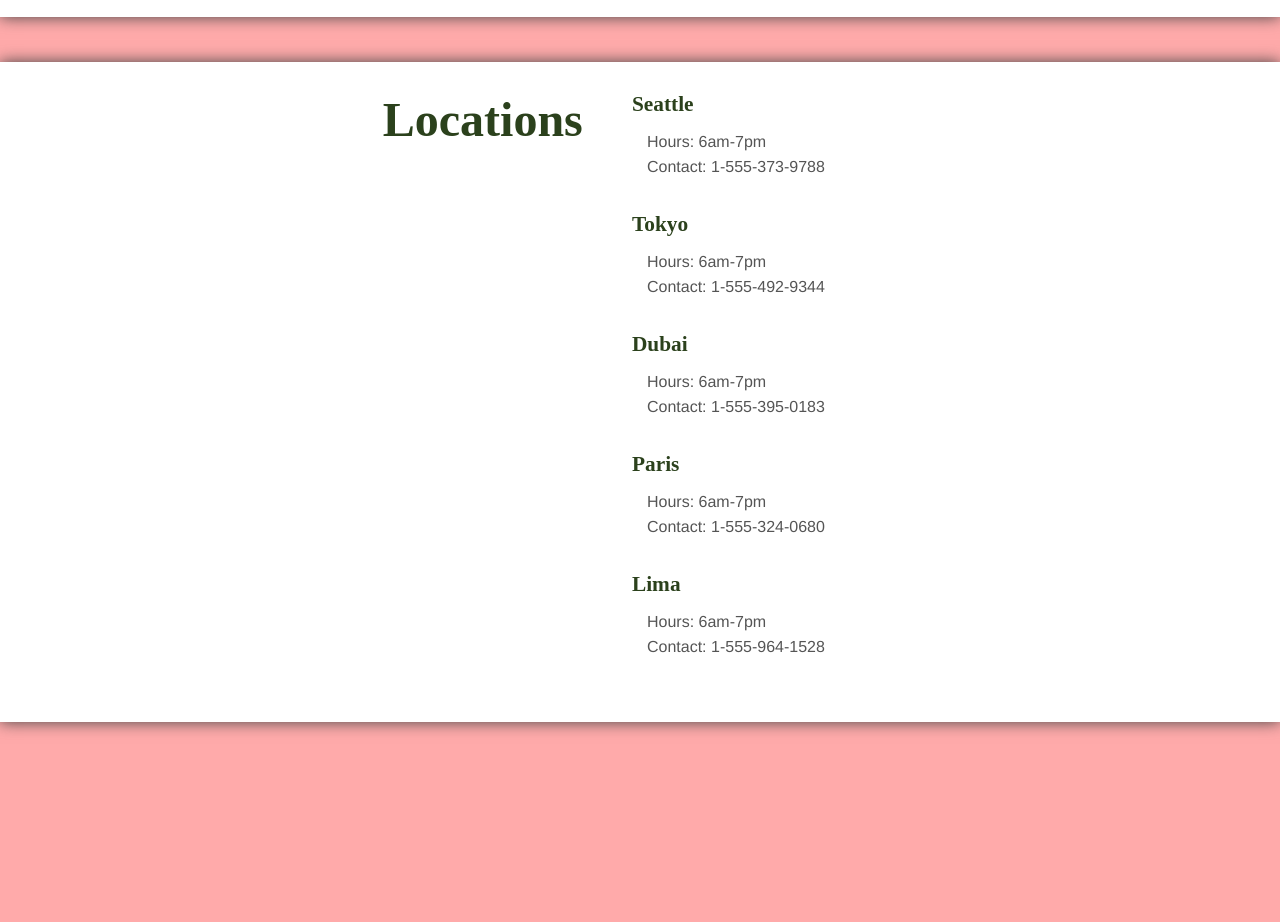
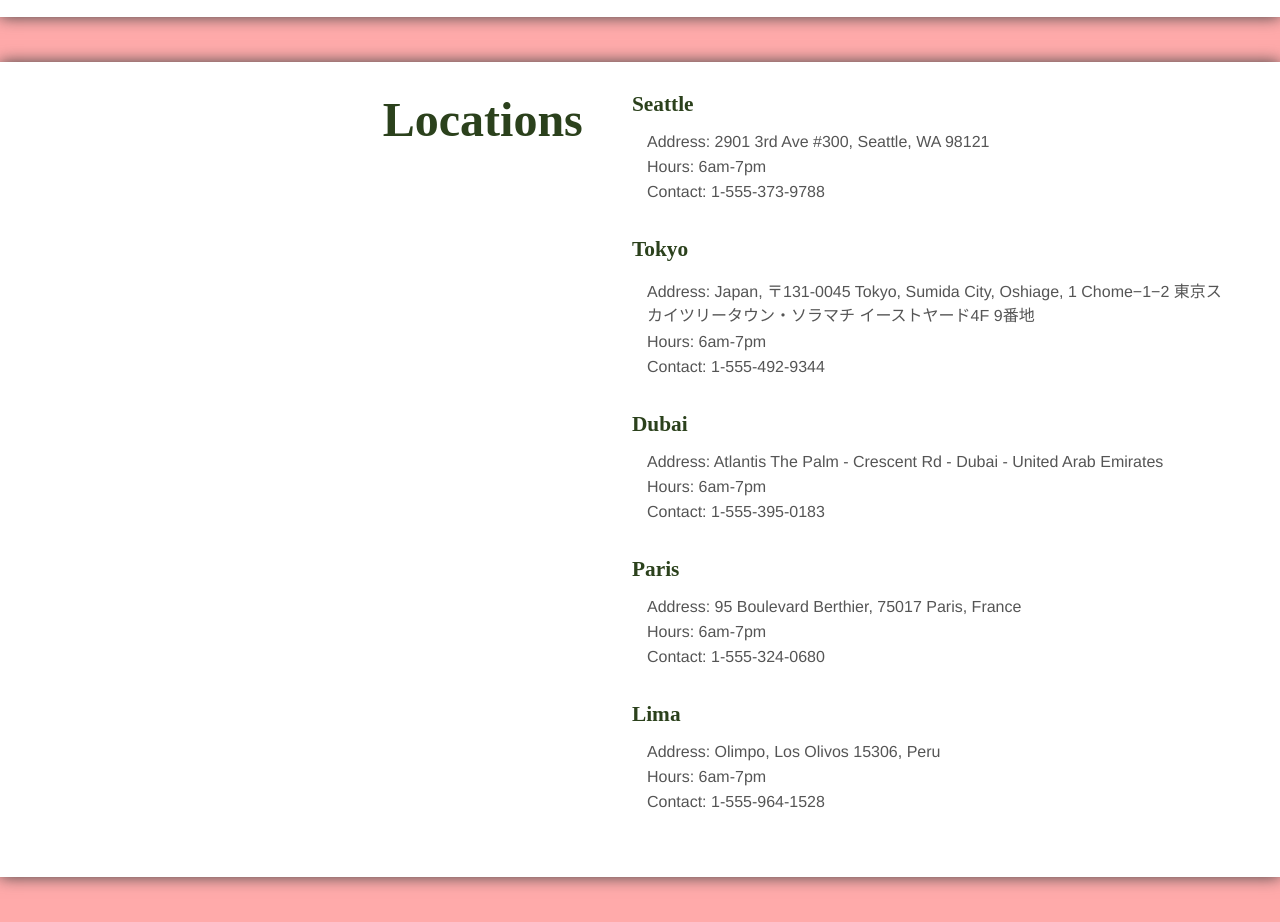
Before and after one commit to brody-rebne/cookie-stand, a plain HTML site: page index.html in a window 1280 px wide. Shown: the part 2680-3602 px from the top of the page. Before the commit the page ends 3447 px from the top, so only its background shows below. Drawn offline with Linux system fonts and the light colour scheme; a web font is replaced by a local one.

Commit message:
added addresses

```diff
--- a/index.html
+++ b/index.html
@@ -70,6 +70,7 @@
         <div>
           <h4>Seattle</h4>
           <ul>
+            <li>Address: 2901 3rd Ave #300, Seattle, WA 98121</li>
             <li>Hours: 6am-7pm</li>
             <li>Contact: 1-555-373-9788</li>
           </ul>
@@ -77,6 +78,7 @@
         <div>
           <h4>Tokyo</h4>
           <ul>
+            <li>Address: Japan, 〒131-0045 Tokyo, Sumida City, Oshiage, 1 Chome−1−2 東京スカイツリータウン・ソラマチ イーストヤード4F 9番地</li>
             <li>Hours: 6am-7pm</li>
             <li>Contact: 1-555-492-9344</li>
           </ul>
@@ -84,6 +86,7 @@
         <div>
           <h4>Dubai</h4>
           <ul>
+            <li>Address: Atlantis The Palm - Crescent Rd - Dubai - United Arab Emirates</li>
             <li>Hours: 6am-7pm</li>
             <li>Contact: 1-555-395-0183</li>
           </ul>
@@ -91,6 +94,7 @@
         <div>
           <h4>Paris</h4>
           <ul>
+            <li>Address: 95 Boulevard Berthier, 75017 Paris, France</li>
             <li>Hours: 6am-7pm</li>
             <li>Contact: 1-555-324-0680</li>
           </ul>
@@ -98,6 +102,7 @@
         <div>
           <h4>Lima</h4>
           <ul>
+            <li>Address: Olimpo, Los Olivos 15306, Peru</li>
             <li>Hours: 6am-7pm</li>
             <li>Contact: 1-555-964-1528</li>
           </ul>
```
Also changed, not shown: app.js (+2 -12 lines).
